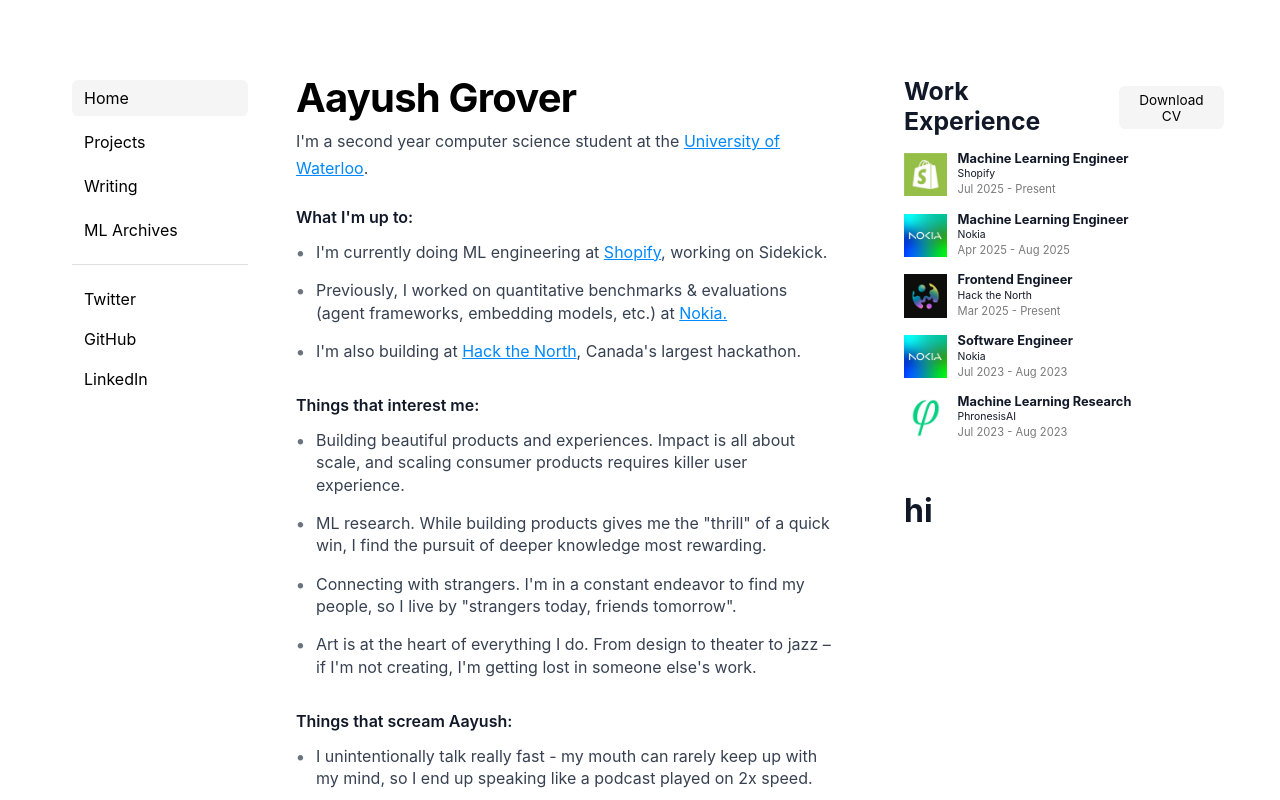
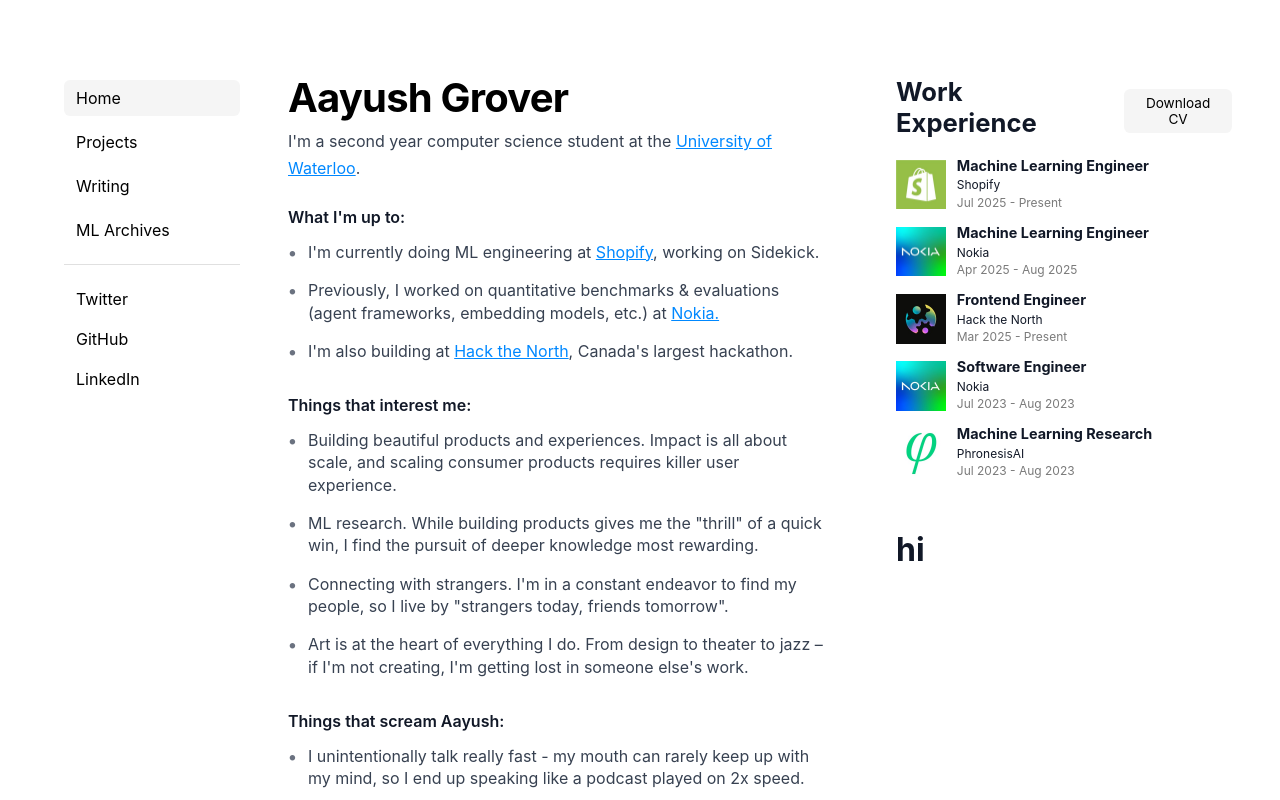
Before and after one commit to AayushGrover101/aayush-grover-portfolio, a React (Vite) app: page / in a window 1280 px wide. Shown: the top 800 px of the page. Built offline with nearby package versions, Linux system fonts and the light colour scheme.

Commit message:
Added CV Functionality

```diff
--- a/src/components/base/Layout/index.tsx
+++ b/src/components/base/Layout/index.tsx
@@ -12,7 +12,7 @@
 
 const ContentWrapper = styled.div`
   display: flex;
-  max-width: 79rem;
+  max-width: 80rem;
   width: 100%;
   background-color: #ffffff;
   position: relative;
--- a/src/pages/home/sections/WorkExperience/index.tsx
+++ b/src/pages/home/sections/WorkExperience/index.tsx
@@ -3,12 +3,13 @@
 import { styled } from "styled-components";
 import { workExperienceData } from 'src/constants/workExperience';
 import { theme } from 'src/styles';
+import resume from 'src/assets/documents/Aayush_Grover_Resume.pdf';
 
 const Container = styled.div`
   display: flex;
   flex-direction: column;
   gap: 0.85rem;
-  min-width: 20rem;
+  min-width: 21rem;
 `;
 
 const HeadingContainer = styled.div`
@@ -18,8 +19,8 @@
 `;
 
 const Heading = styled.h2`
-  font-size: 1.55rem;
-  margin-bottom: 0.2rem;
+  font-size: 1.6rem;
+  margin-bottom: 0.5rem;
 `;
 
 const DownloadButton = styled.button`
@@ -43,40 +44,44 @@
 `;
 
 const ExperienceLogo = styled.img`
-  width: 2.7rem;
-  height: 2.7rem;
+  width: 3.1rem;
+  height: 3.1rem;
 `;
 
 const ExperienceTextContainer = styled.div`
   display: flex;
   flex-direction: column;
-  margin-left: 0.65rem;
+  margin-left: 0.7rem;
 `;
 
 const ExperienceTitle = styled.p`
   font-weight: 700;
   line-height: 0.9;
-  font-size: 0.8rem;
+  font-size: 0.9rem;
 `;
 
 const ExperienceCompany = styled.p`
-  font-size: 0.65rem;
-  margin-top: 0.12rem;
-  line-height: 1rem;
+  font-size: 0.75rem;
+  margin-top: 0.175rem;
+  line-height: 1.2rem;
 `;
 
 const ExperienceDates = styled.p`
-  font-size: 0.7rem;
+  font-size: 0.75rem;
   justify-content: flex-end;
   color: ${theme.colors.primary.gray};
 `;
 
 const WorkExperience: React.FC = () => {
+  const handleOpenResume = () => {
+    window.open(resume, '_blank');
+  };
+
   return (
     <Container>
       <HeadingContainer>
         <Heading>Work Experience</Heading>
-        <DownloadButton>Download CV</DownloadButton>
+        <DownloadButton onClick={handleOpenResume}>Download CV</DownloadButton>
       </HeadingContainer>
       {workExperienceData.map((workExperience) => {
         return (
```
Also changed, not shown: 1 other file (tests, documents, lock files or other folders).
